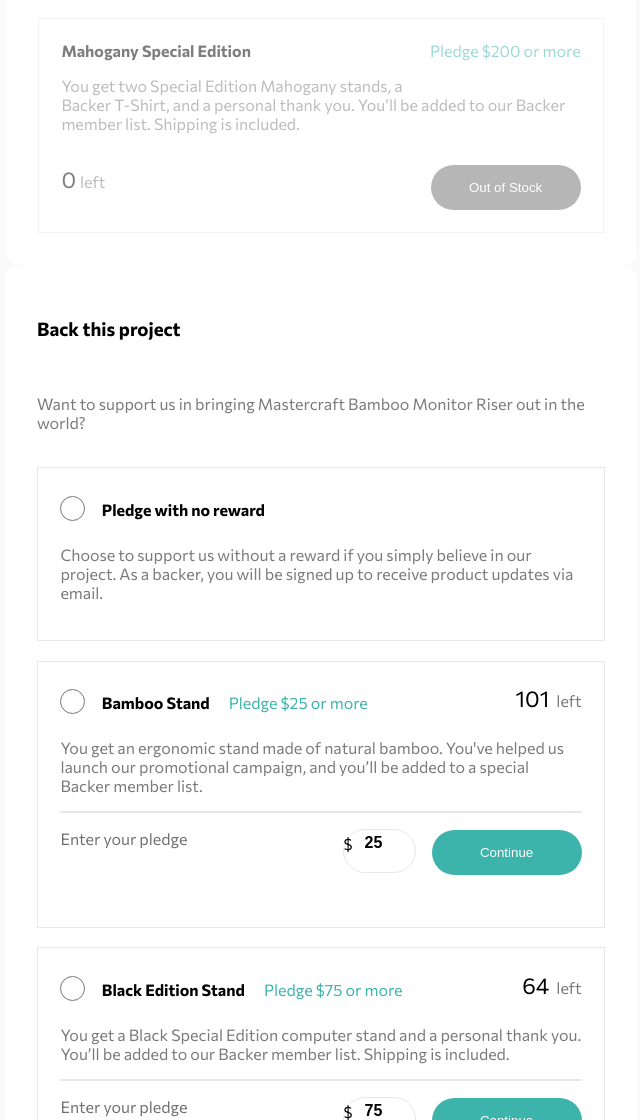
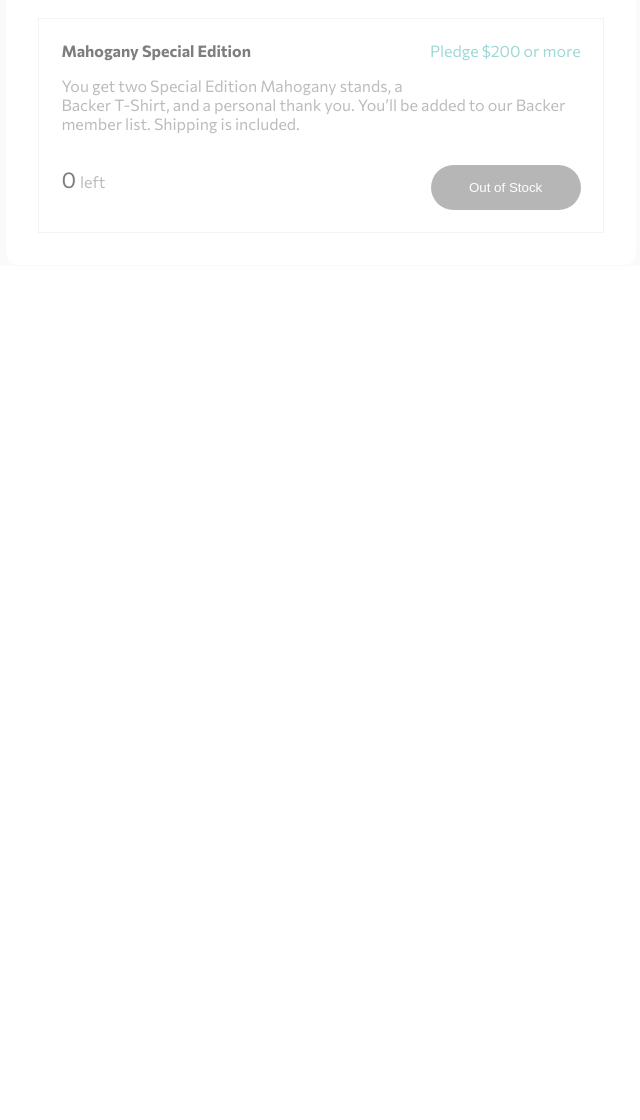
Before and after one commit to outerpreneur/crowdfunding-product-page-main, a plain HTML site: page index.html in a window 1280 px wide. Shown: the part 1680-2800 px from the top of the page, without its empty margins (319-959 px from the left). After the commit the page ends 1954 px from the top, so only its background shows below. Drawn offline with Linux system fonts and the light colour scheme.

Commit message:
add hiddens

```diff
--- a/index.html
+++ b/index.html
@@ -116,7 +116,7 @@
     </div>
 
     <!-- Selection modal start -->
-    <section class="modals-margin ">
+    <section class="modals-margin hidden ">
       <section class="modal selection-modal">
 
         <h3>Back this project</h3>
@@ -135,7 +135,7 @@
           <p>You get an ergonomic stand made of natural bamboo. You've helped us launch our promotional campaign, and
             you’ll be added to a special Backer member list.</p>
           <!-- Selected pledge start -->
-          <div class="enter-pledge">
+          <div class="enter-pledge hidden">
             <hr>
             </hr>
             <span>Enter your pledge</span>
@@ -160,7 +160,7 @@
             member list. Shipping is included.</p>
 
           <!-- Selected pledge start -->
-          <div class="enter-pledge">
+          <div class="enter-pledge hidden">
             <hr>
             </hr>
             <span>Enter your pledge</span>
@@ -186,7 +186,7 @@
 
 
           <!-- Selected pledge  start -->
-          <div class="enter-pledge">
+          <div class="enter-pledge hidden">
             <hr>
             </hr>
             <span>Enter your pledge</span>
@@ -203,7 +203,7 @@
 
       </section>
       <!-- Selection modal end -->
-      <section class="modal success-modal">
+      <section class="modal success-modal hidden">
         <!-- Success modal start -->
         <img src="./images/icon-check.svg" alt="success">
         <h3>Thanks for your support!</h3>
```
